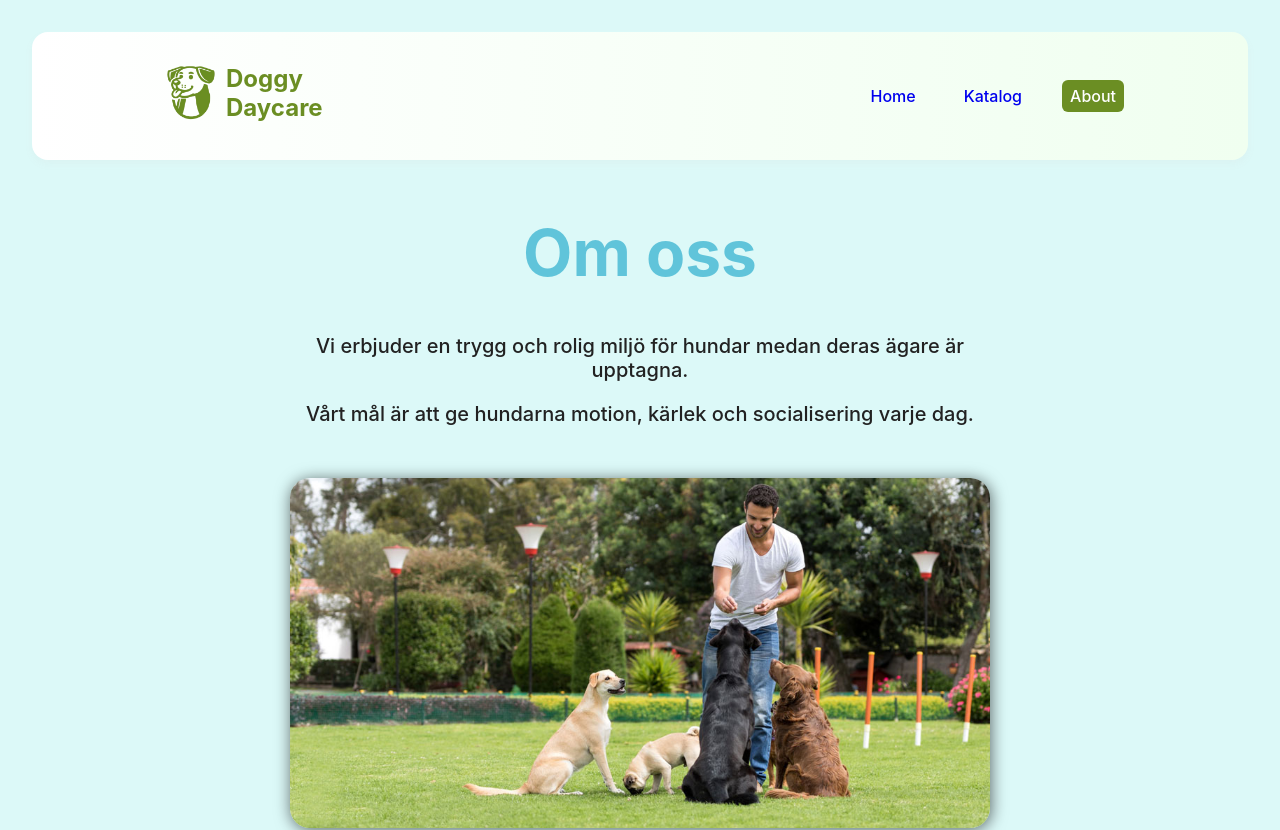
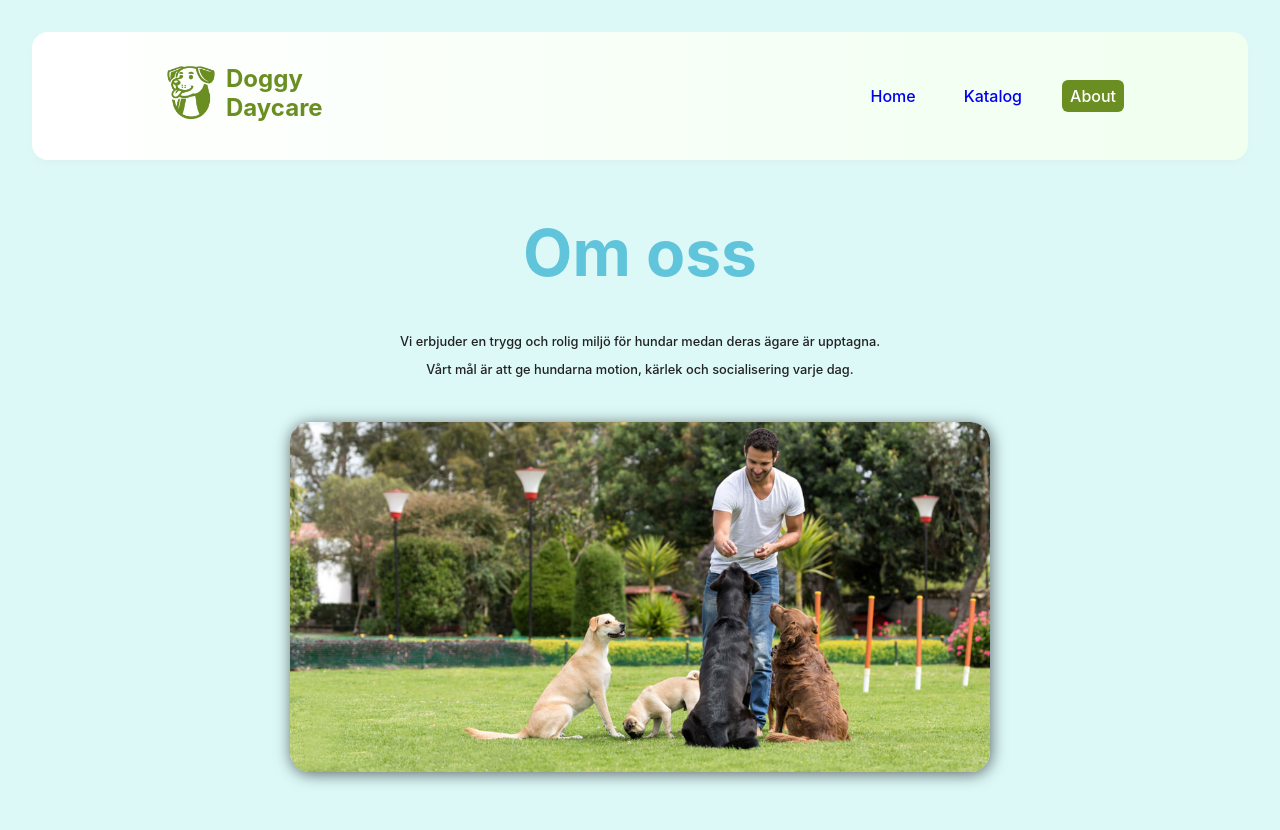
Before and after one commit to Jonasodiq/doggy-daycare, a React (Vite) app: page /#/about in a window 1280 px wide. Shown: the top 830 px of the page. Built offline with nearby package versions, Linux system fonts and the light colour scheme.

Commit message:
p styling

```diff
--- a/src/styles.css
+++ b/src/styles.css
@@ -34,11 +34,11 @@ h2 {
 }
 
 h3 {
-  font-size: clamp(.8rem, 2.3vw, 3rem);
+  font-size: clamp(.7rem, 2vw, 3rem);
 }
 
 p {
-  font-size: clamp(.5rem, 2vw, 1.25rem);
+  font-size: clamp(.5rem, 1vw, 1.5rem);
   font-weight: 500;
 }
 
```
